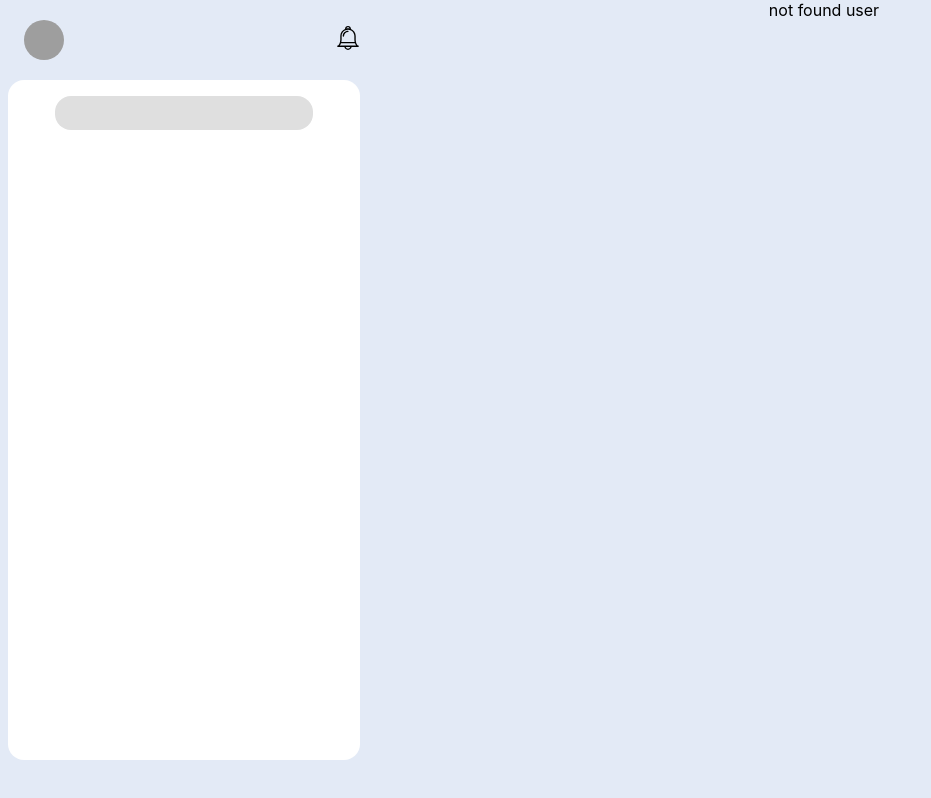
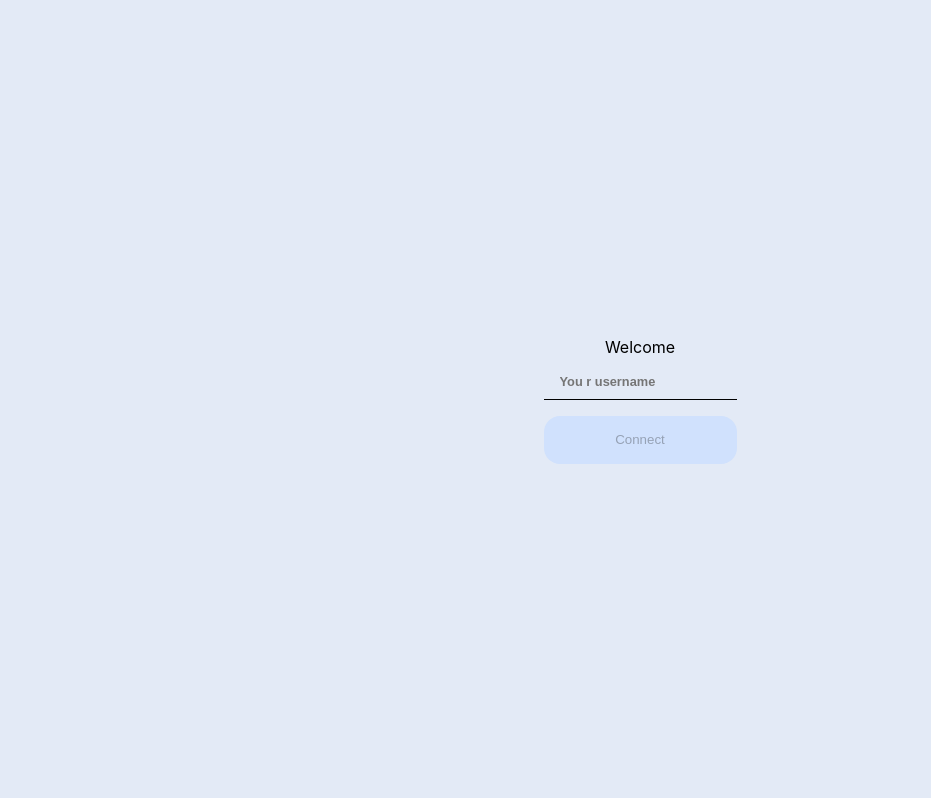
Before and after one commit to saitokojiro/Chat_app, a React (Create React App) app: page / in a window 1280 px wide. Before the commit this address had no page. Shown: the whole page, without its empty margins (0-931 px from the left). Built offline with nearby package versions, Linux system fonts and the light colour scheme; grey boxes are pictures that could not be loaded; what reconnecting-websocket would draw is missing.

Commit message:
add home page

```diff
--- a/src/App.tsx
+++ b/src/App.tsx
@@ -1,10 +1,26 @@
 import React from "react";
 //import logo from './logo.svg';
 import "./App.css";
-import { Route, BrowserRouter as Router, Routes } from "react-router-dom";
+import { Route, BrowserRouter as Router, Routes, Navigate } from "react-router-dom";
 import Chat from "./Page/Main/Chat/Chat";
 
 import { wsContext, wsSocket } from "./context/websocket";
+import Home from "./Page/Main/Home/Home";
+
+const isExistStorage = () => {
+  let c_userID: any = localStorage.getItem("c_userId");
+  let c_name: any = localStorage.getItem("c_name");
+
+  if (c_userID !== null && c_name != null) return true;
+  else return false;
+};
+
+console.log(isExistStorage());
+
+const PrivateWrapper = (props: { children: any; auth: any; to: string }) => {
+  const auth = props.auth;
+  return auth ? props.children : <Navigate to={props.to} replace />;
+};
 
 function App() {
   return (
@@ -13,8 +29,33 @@ function App() {
         <Router>
           <Routes>
             {/*path temporary */}
-            <Route path="/" element={<Chat />} />
-            <Route path="/:id/" element={<Chat />} />
+            {/*<Route path="/" element={<Chat />} />*/}
+            <Route
+              path="/"
+              element={
+                <PrivateWrapper auth={!isExistStorage()} to="/message">
+                  <Home />
+                </PrivateWrapper>
+              }
+            />
+            <Route
+              path="/message"
+              element={
+                <PrivateWrapper auth={isExistStorage()} to="/">
+                  <Chat />
+                </PrivateWrapper>
+              }
+            />
+            <Route
+              path="/message/:id/"
+              element={
+                <PrivateWrapper auth={isExistStorage()} to="/">
+                  <Chat />
+                </PrivateWrapper>
+              }
+            />
+            <Route path="*" element={<>error</>} />
+            {/*<Route path="/login" element={<Home/>} />*/}
           </Routes>
         </Router>
       </div>
--- a/src/Page/Main/Chat/friendList.tsx
+++ b/src/Page/Main/Chat/friendList.tsx
@@ -32,7 +32,7 @@ export const FriendList = (props:{ws:any, Flist:any}) => {
             IsSelected(e, el);
           }}
         >
-          <Link className={style.linkCard + " " + style.cardLinkBox} to={"/" + el.id}>
+          <Link className={style.linkCard + " " + style.cardLinkBox} to={"/message/" + el.id}>
             <div className={style.cardLinkBox}>
               <div className={style.userFriendID}>
                 <div className={style.picProfilBox}>
--- /dev/null
+++ b/src/Page/Main/Home/Home.module.css
@@ -0,0 +1,49 @@
+.Main_Container{
+    display: flex;
+    flex-direction: column;
+    justify-content: center;
+    align-items: center;
+    height: 100%;
+}
+.container{
+    display: flex;
+    flex-direction: column;
+    justify-content: center;
+    align-items: initial;
+    gap: 1rem;
+}
+.TitleName{
+    font-weight: bold;
+}
+.inputUserName{
+    border: none;
+    background: none;
+    border-bottom: 1px solid black;
+    padding-bottom: 10px;
+    padding-left: 1rem;
+    font-size: 1vw;
+    font-weight: bold;
+}
+.inputUserName:focus{
+    outline: none;
+}
+.btn_connect_disable{
+    border: none;
+    background: #d0e1fd;
+    border-radius: 1rem;
+    height: 3rem;
+}
+.btn_connect{
+    border: none;
+    background: #d0e1fd;
+    border-radius: 1rem;
+    height: 3rem;
+    box-shadow: -3px 4px 10px -9px rgb(0 0 0);
+}
+.btn_connect:hover{
+    border: none;
+    background: #d0e1fd;
+    border-radius: 1rem;
+    height: 3rem;
+    box-shadow: -7px 5px 17px -11px rgb(0 0 0 / 79%);
+}
--- a/src/Page/Main/Home/Home.tsx
+++ b/src/Page/Main/Home/Home.tsx
@@ -1,9 +1,44 @@
-import React from "react";
+import React, { useState } from "react";
+import style from "./Home.module.css";
 
 export const Home = (props:any) =>{
-    return(<div>
-        ok
-    </div>)
+    const [userName, setuserName] = useState<string>("");
+
+    let handleChange =(e:any)=>{
+        setuserName(e.target.value)
+    }
+    let sendMessage =()=>{
+        if(userName!== ""){
+            console.log(Date.now())
+            localStorage.removeItem("c_name")
+            localStorage.removeItem("c_userId")
+            localStorage.setItem("c_name",userName);
+            localStorage.setItem("c_userId", Date.now().toString());
+            window.location.href= window.location.origin+"/"
+            //location.replace(window.location.origin)
+        }
+        else{
+            alert("champ vide")
+        }
+
+    }
+    let BtnConnect =()=>{
+        if(userName !=="")
+        {
+            return <button onClick={sendMessage} className={style.btn_connect}>Connect</button>
+        }else{
+            return <button onClick={sendMessage} className={style.btn_connect_disable} disabled>Connect</button>
+        }
+    }
+    return(
+    <div className={style.Main_Container}>
+        <div className={style.container}>
+            <span>Welcome <span className={style.TitleName}>{userName}</span></span>
+            <input type="text" onChange={handleChange} placeholder="You r username" className={style.inputUserName} required/>
+            <BtnConnect/>
+        </div>
+    </div>
+    )
 }
 
 export default Home;
--- a/src/context/websocket.tsx
+++ b/src/context/websocket.tsx
@@ -11,5 +11,6 @@ let userID:any = localStorage.getItem("c_userId")
 let name:any = localStorage.getItem("c_name")
 
 //lt --local-host 127.0.0.1 --subdomain saitokojiro --port 3987
-export const wsSocket = new ReconnectingWebSocket("ws://saitokojiro.loca.lt/?token="+userID+"&user="+name,[],options);
+//export const wsSocket = new ReconnectingWebSocket("ws://saitokojiro.loca.lt/?token="+userID+"&user="+name,[],options);
+export const wsSocket = new ReconnectingWebSocket("ws://127.0.0.1:3987/?token="+userID+"&user="+name,[],options);
 export const wsContext = React.createContext(wsSocket);
```
